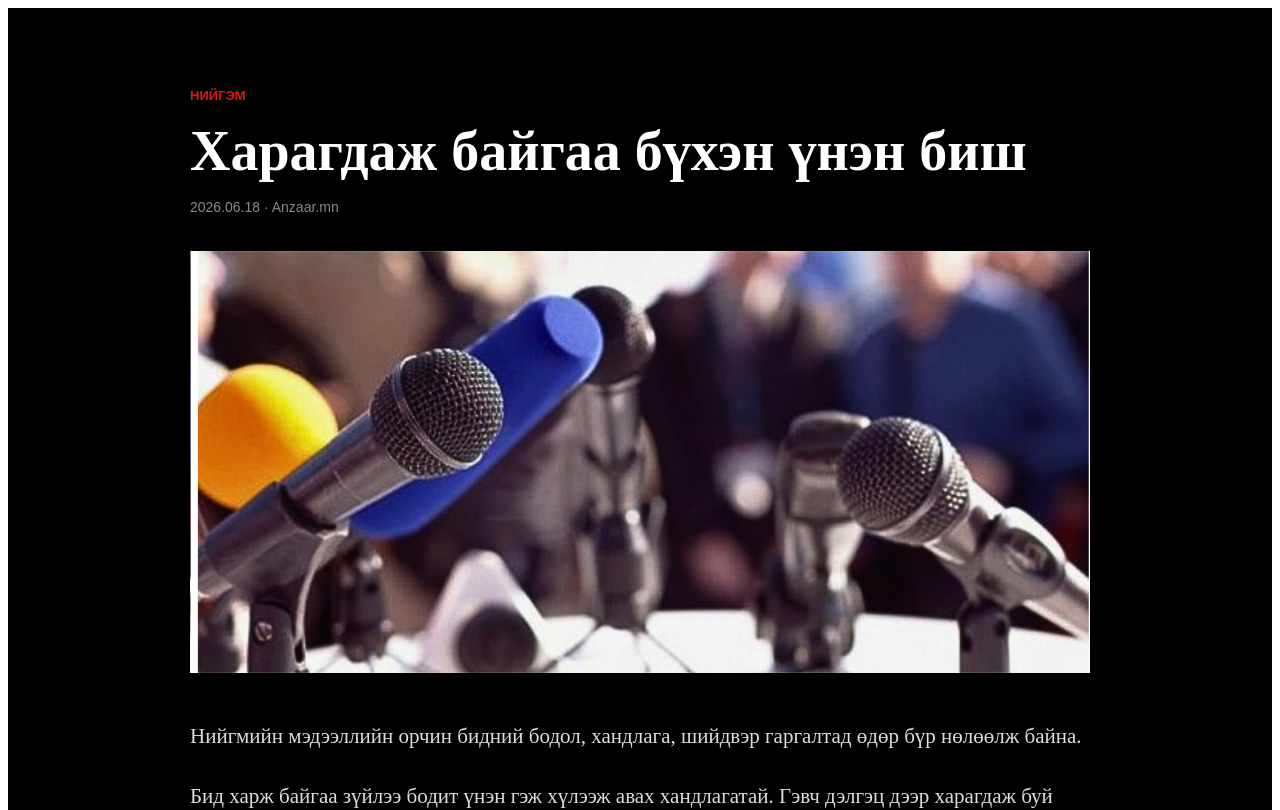
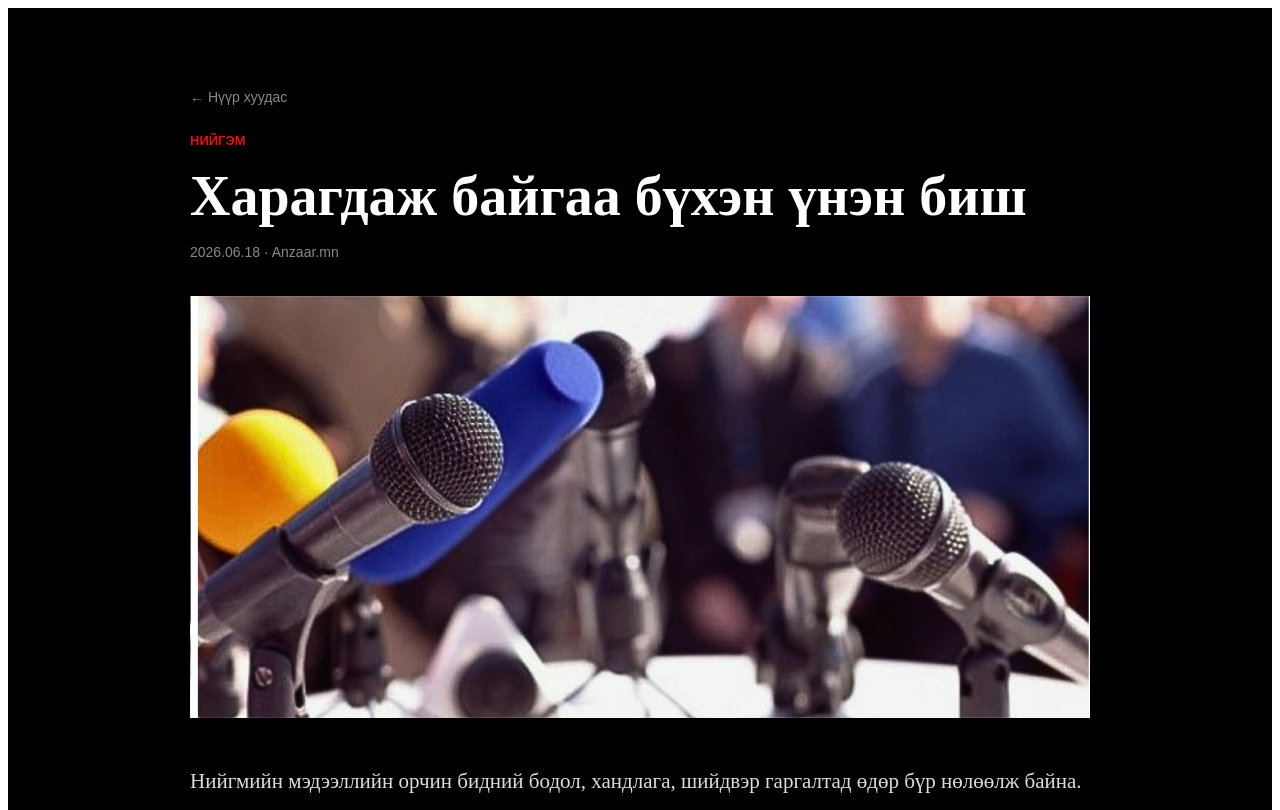
Before and after one commit to toogeemunkhtogtokh-ai/Anzaar-mn, a Next.js app: page /article in a window 1280 px wide. Shown: the top 810 px of the page. Built offline with nearby package versions, Linux system fonts and the light colour scheme.

Commit message:
Update page.js

```diff
--- a/app/article/page.js
+++ b/app/article/page.js
@@ -1,3 +1,4 @@
+import Link from "next/link";
 export default function ArticlePage() {
   return (
     <main style={{
@@ -11,6 +12,19 @@ export default function ArticlePage() {
         margin:"0 auto",
         padding:"80px 24px"
       }}>
+  <Link
+  href="/"
+  style={{
+    display:"inline-block",
+    marginBottom:28,
+    color:"#888",
+    fontFamily:"Arial",
+    fontSize:14,
+    textDecoration:"none"
+  }}
+>
+  ← Нүүр хуудас
+</Link>
         <div style={{
           color:"#e11212",
           fontFamily:"Arial",
```
